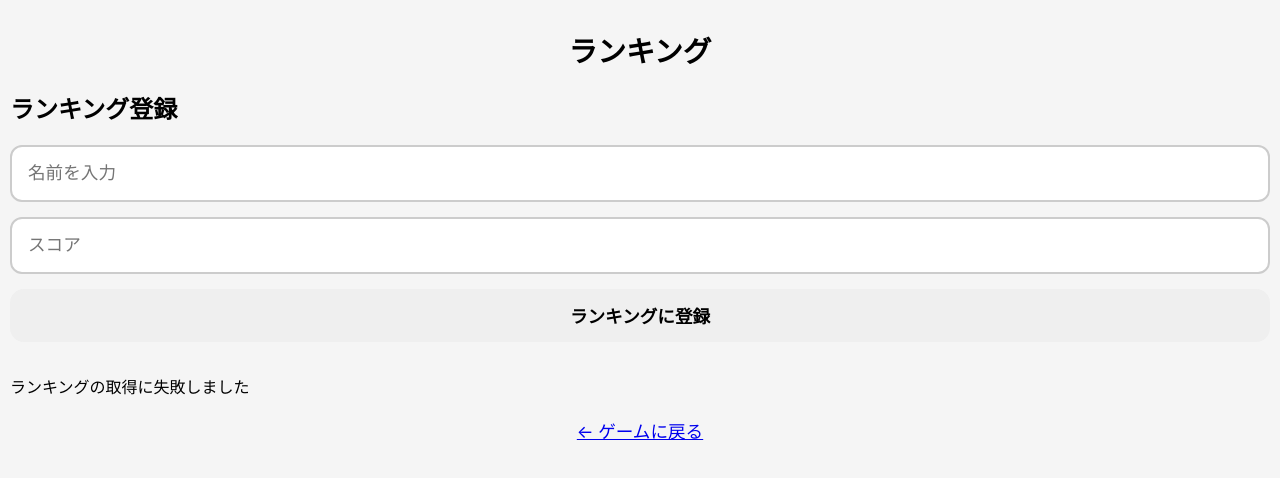
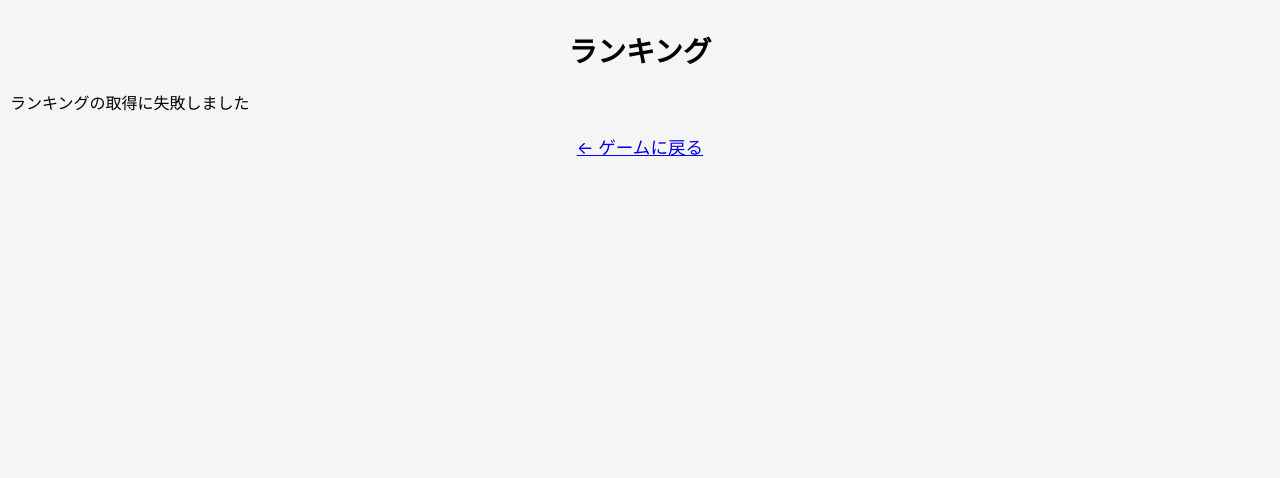
Before and after one commit to kurage534/kurage-eitanngo1900, a website: page public/ranking.html in a window 1280 px wide. Drawn offline with Linux system fonts and the light colour scheme; no server answers.

Commit message:
Update ranking.html

```diff
--- a/public/ranking.html
+++ b/public/ranking.html
@@ -9,31 +9,6 @@
 <body>
 
 <h1>ランキング</h1>
-<!-- ▼ ランキング登録フォーム（追加） -->
-<div id="register-area" style="margin-bottom:20px;">
-  <h2>ランキング登録</h2>
-
-  <form id="submit-form">
-    <input
-      type="text"
-      id="name"
-      placeholder="名前を入力"
-      required
-    >
-
-    <input
-      type="number"
-      id="score"
-      placeholder="スコア"
-      readonly
-    >
-
-    <button type="submit">ランキングに登録</button>
-  </form>
-
-  <div id="result-message" style="margin-top:10px; text-align:center;"></div>
-</div>
-<!-- ▲ ランキング登録フォーム -->
 
 
 <!-- 自分の順位 -->
```
